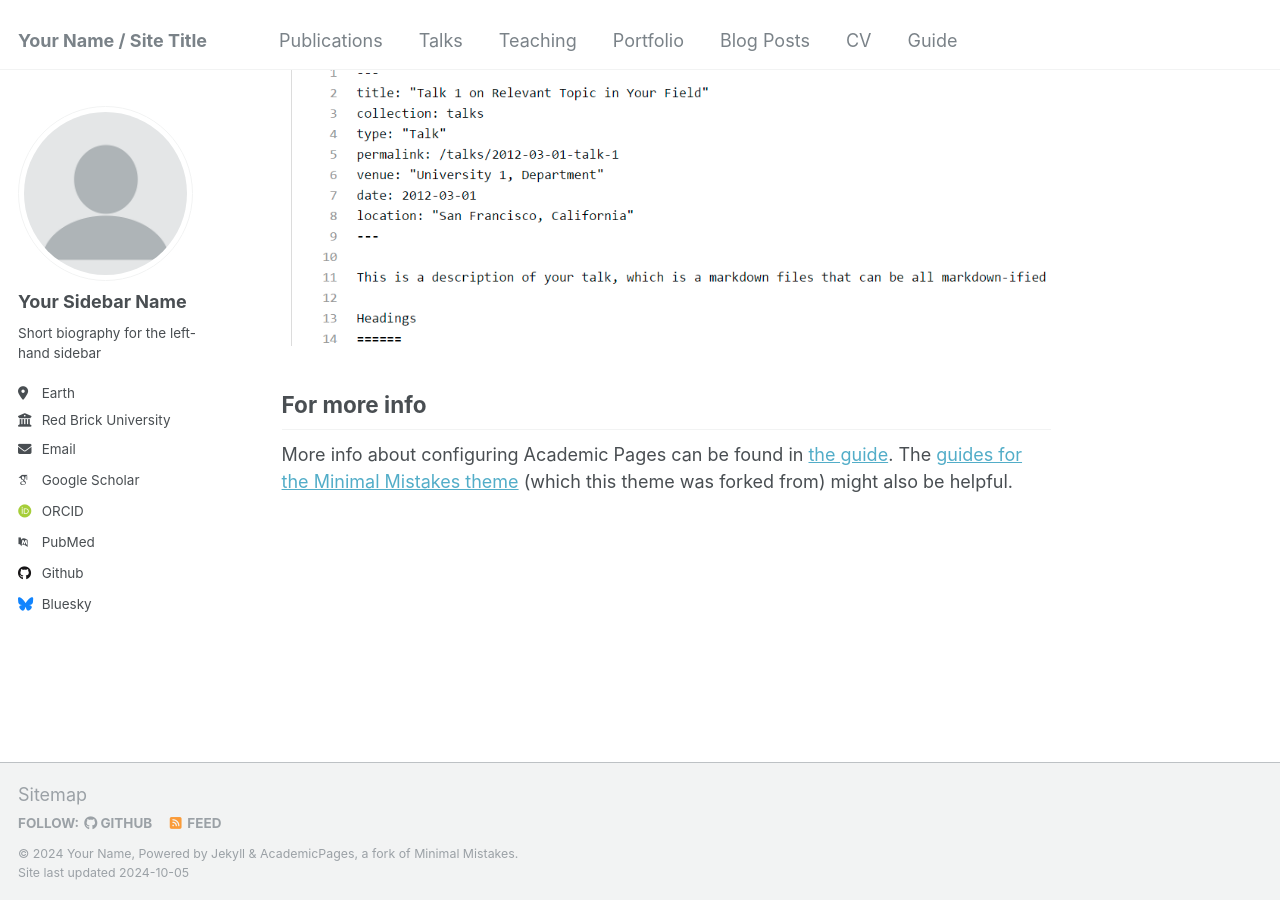
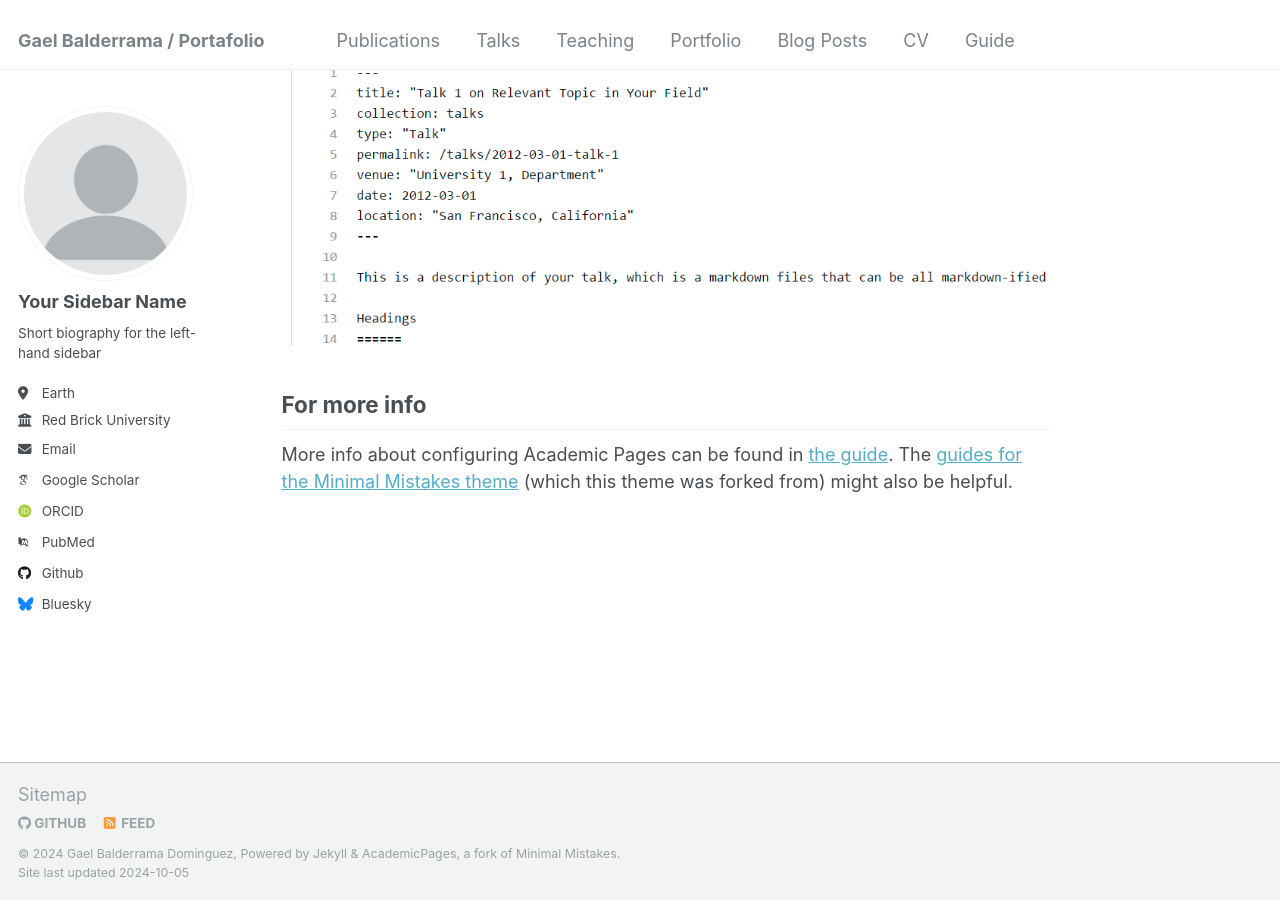
Before and after one commit to Gael12321/Gael12321.github.io, a Jekyll site: the page built from _pages/about.md, in a window 1280 px wide and 900 px high, scrolled down 2643 px. Built offline with Jekyll 4.4.1, drawn with Linux system fonts in a browser that asks for light colours; some web fonts are replaced.

Commit message:
Update _config.yml

```diff
--- a/_config.yml
+++ b/_config.yml
@@ -7,14 +7,14 @@
 # server process.
 
 # Basic Site Settings
-locale                   : "en-US"
-title                    : "Your Name / Site Title"
+locale                   : "es-US"
+title                    : "Gael Balderrama / Portafolio"
 title_separator          : "-"
-name                     : &name "Your Name"
-description              : &description "personal description"
-url                      : https://academicpages.github.io # the base hostname & protocol for your site e.g. "https://mmistakes.github.io"
+name                     : &name "Gael Balderrama Dominguez"
+description              : &description "Portafolio de Gael Balderrama"
+url                      : https://gael12321.github.io # the base hostname & protocol for your site e.g. "https://mmistakes.github.io"
 baseurl                  : "" # the subpath of your site, e.g. "/blog"
-repository               : "academicpages/academicpages.github.io"
+repository               : "gael12321/gael12321.github.io"
 
 # Site Author - The following control what appear as part of the author content on the side bar.
 #               If a field is blank the icon and link will not appear, otherwise it will be shown.
```
